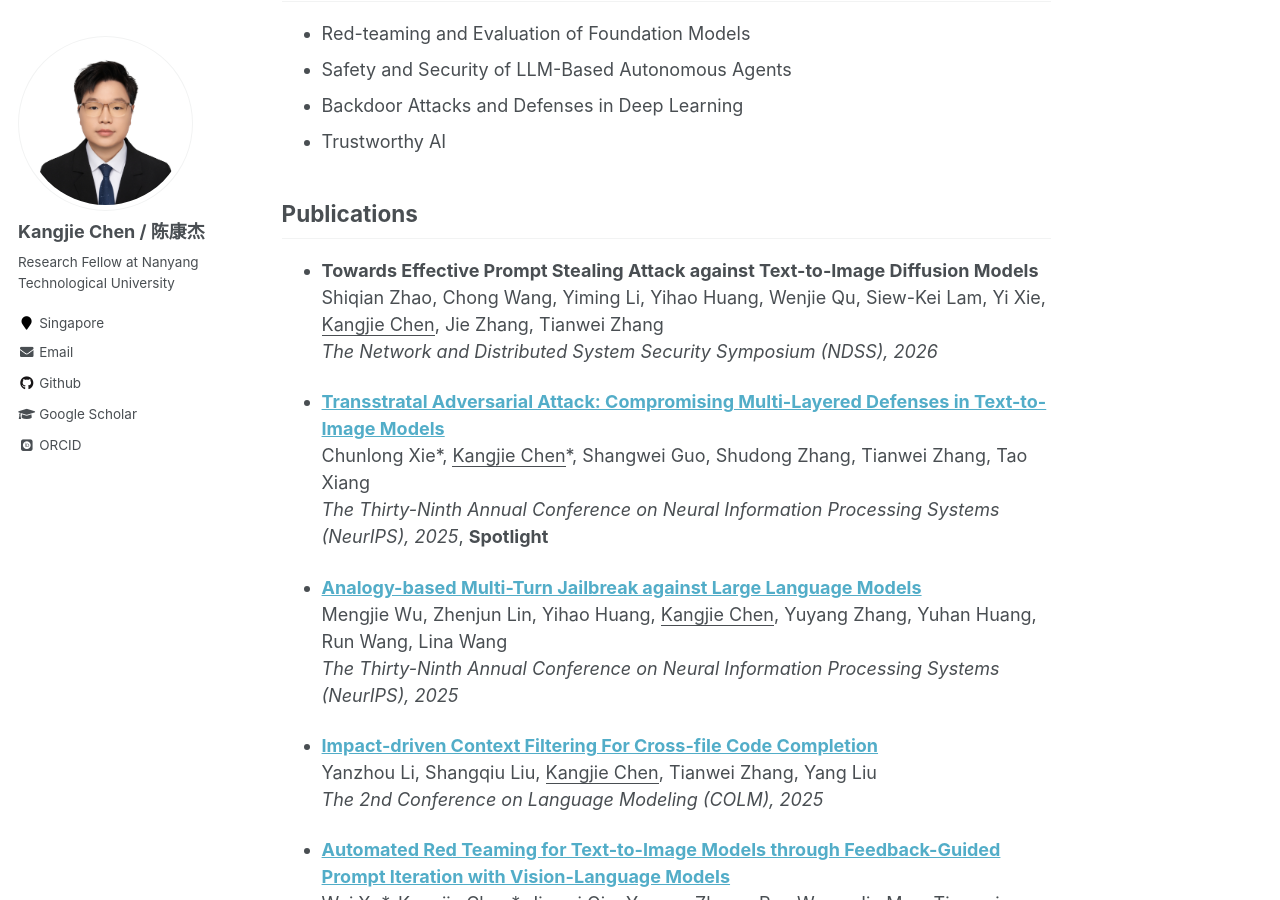
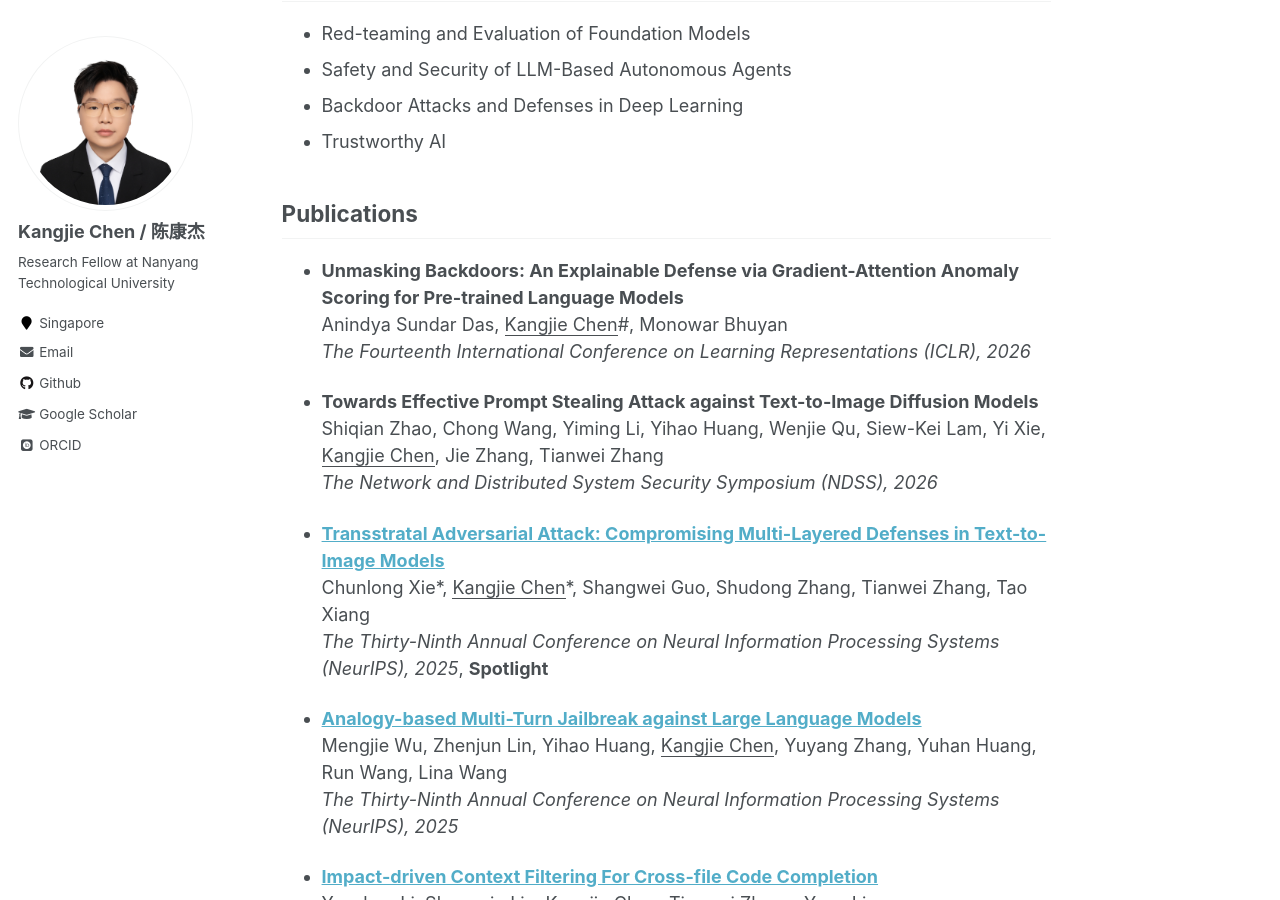
Before and after one commit to kangjie-chen/kangjie-chen.github.io, a Jekyll site: the page built from _pages/about.md, in a window 1280 px wide and 900 px high, scrolled down 413 px. Built offline with Jekyll 4.4.1, drawn with Linux system fonts in a browser that asks for light colours; some web fonts are replaced.

Commit message:
Update about.md

```diff
--- a/_pages/about.md
+++ b/_pages/about.md
@@ -21,6 +21,14 @@ I am currently a Research Fellow at [Digital Trust Centre](https://www.ntu.edu.s
 <br/>
 
 ## Publications
+
+
+- **Unmasking Backdoors: An Explainable Defense via Gradient-Attention Anomaly Scoring for Pre-trained Language Models**
+  <br/>
+  Anindya Sundar Das, <u>Kangjie Chen</u>\#, Monowar Bhuyan
+  <br/>
+  *The Fourteenth International Conference on Learning Representations (ICLR), 2026*
+
 
 - **Towards Effective Prompt Stealing Attack against Text-to-Image Diffusion Models**
   <br/>
```
